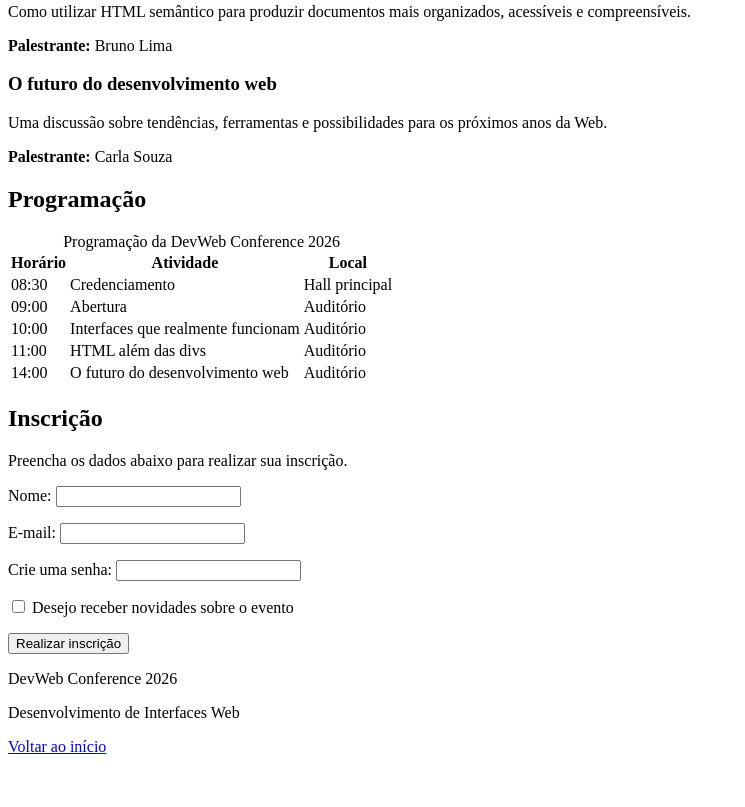
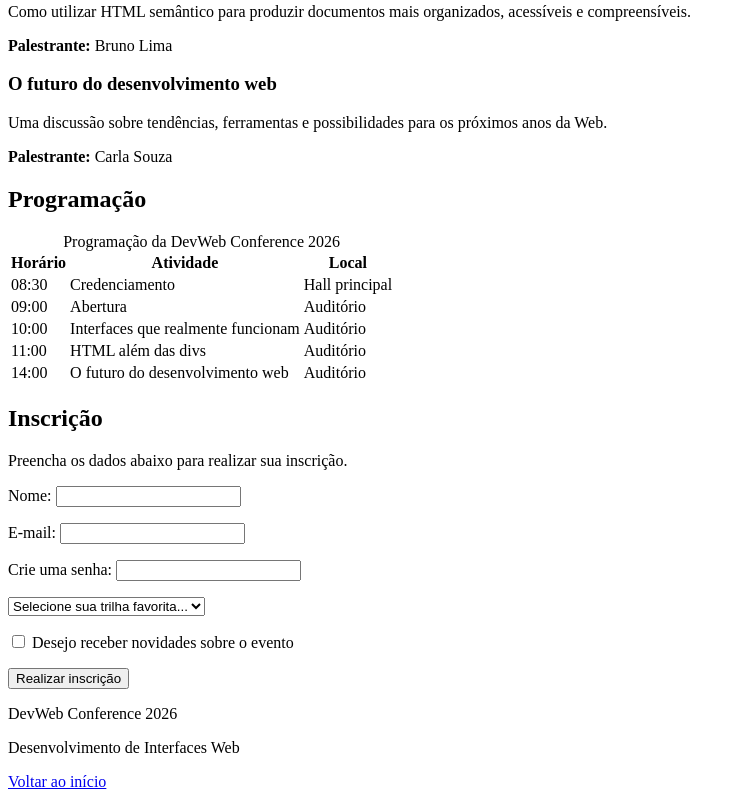
Before and after one commit to odiasdev/devweb-conference, a plain HTML site: page index.html in a window 1280 px wide. Shown: the part 887-1694 px from the top of the page, without its empty margins (0-745 px from the left). Before the commit the page ends 1659 px from the top, so only its background shows below. Drawn offline with Linux system fonts and the light colour scheme.

Commit message:
feat: adiciona seleção de trilha favorita

```diff
--- a/index.html
+++ b/index.html
@@ -153,6 +153,15 @@
           </p>
 
           <p>
+            <select name="trilhaFavorita">
+                <option value="" disabled selected hidden>Selecione sua trilha favorita...</option>
+                <option value="">Desenvolvimento Front-end</option>
+                <option value="">UX e Interfaces</option>
+                <option value="">Tecnologias Web</option>
+                </select>
+          </p>
+
+          <p>
             <input type="checkbox" id="novidades" name="novidades" />
 
             <label for="novidades">
@@ -165,15 +174,13 @@
       </section>
     </main>
     <footer>
-    <p>DevWeb Conference 2026</p>
+      <p>DevWeb Conference 2026</p>
 
-    <p>
-        Desenvolvimento de Interfaces Web
-    </p>
+      <p>Desenvolvimento de Interfaces Web</p>
 
-    <p>
+      <p>
         <a href="#topo">Voltar ao início</a>
-    </p>
-</footer>
+      </p>
+    </footer>
   </body>
 </html>
```
